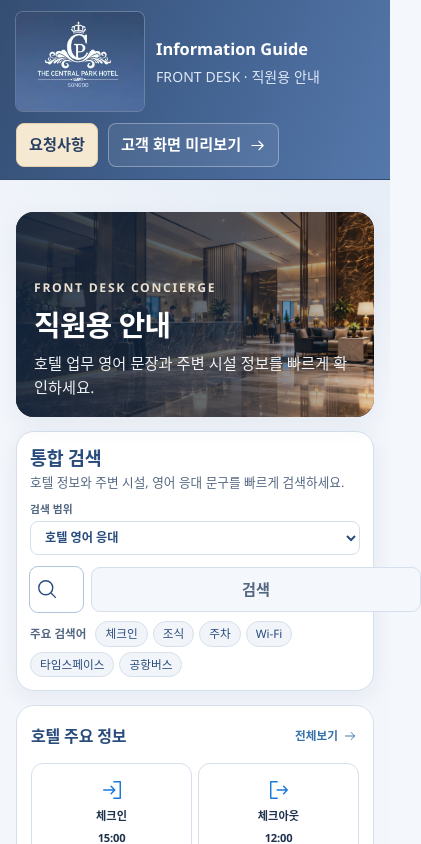
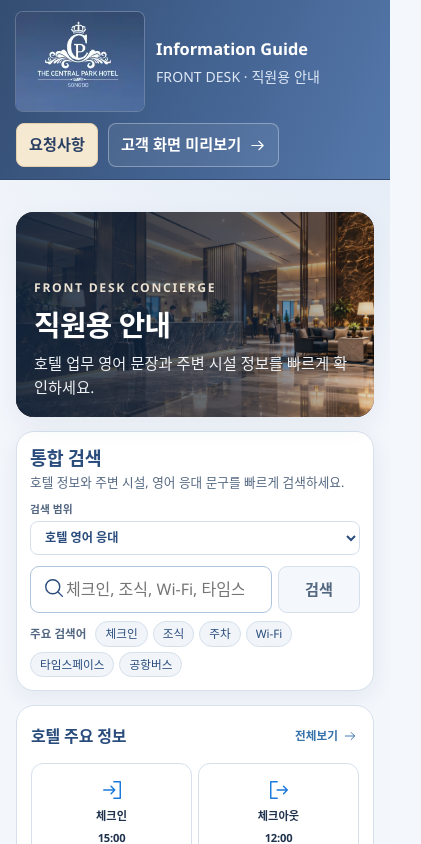
Before and after one commit to unispace1357-blip/CPH-INFORMATION-PROGRAM, a React (Vite) app: page /staff in a window 390 px wide. Shown: the top 844 px of the page, 421 px wide, since content can reach past the window. Built offline with nearby package versions, Linux system fonts and the light colour scheme.

Commit message:
fix(staff): contain search button in 320px grid instead of inherited full-width flex item

```diff
--- a/src/styles/staff-desktop-stage4.css
+++ b/src/styles/staff-desktop-stage4.css
@@ -271,3 +271,37 @@
   .app-shell--staff .staff-hub-scope-chooser { margin-top:9px; }
   .app-shell--staff .staff-search-hub-form input { min-width:0; }
 }
+
+/* Existing V2 sets the search button to width:100% on phones; keep it within the form. */
+@media (max-width:550px) {
+  .app-shell--staff .staff-search-hub-form {
+    position:relative;
+    display:grid;
+    grid-template-columns:minmax(0,1fr) 82px;
+    gap:6px;
+    align-items:stretch;
+  }
+  .app-shell--staff .staff-search-hub-input-label {
+    position:absolute;
+    top:0;
+    left:7px;
+    height:45px;
+    width:26px;
+    margin:0;
+    z-index:1;
+  }
+  .app-shell--staff .staff-search-hub-form input {
+    grid-column:1;
+    width:100%;
+    min-width:0;
+    margin:0;
+    padding-left:35px;
+  }
+  .app-shell--staff .staff-search-hub-form .button {
+    grid-column:2;
+    min-width:0;
+    width:100%;
+    margin:0;
+    padding-inline:5px;
+  }
+}
```
